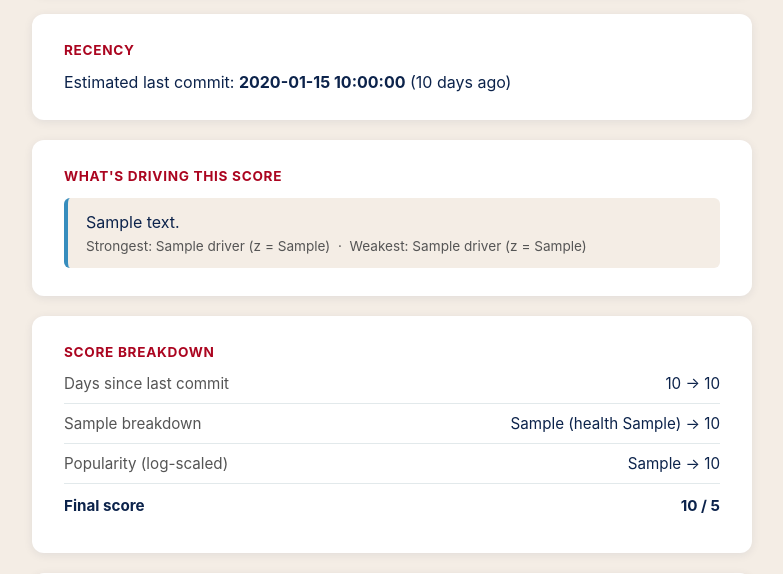
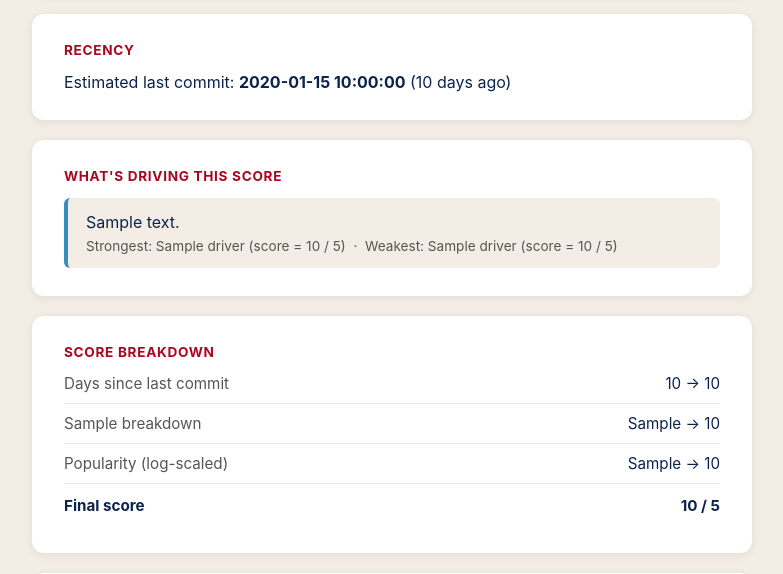
Before and after one commit to jakobilab/gitRater, a Flask app: template templates/result.html in a window 1280 px wide. Shown: the part 221-795 px from the top of the page, without its empty margins (248-1031 px from the left). Run offline with Flask 3, Linux system fonts and the light colour scheme; the template is opened without the code that fills it: most values are stand-ins (such as "Sample title", 1, 10 or a date in 2020); parts of the project's set-up code (start-up, migrations or seed data) failed here and were passed over.

Commit message:
anchor point approach

```diff
--- a/app.py
+++ b/app.py
@@ -1,71 +1,70 @@
 #!/usr/bin/env python3
+
 import os
 import io
 import base64
 import logging
 import traceback
 from datetime import date, timedelta
-from flask import Flask, render_template, request
+from flask import Flask, render_template, request, jsonify
 import matplotlib
 matplotlib.use("Agg")
 
 import matplotlib.pyplot as plt
 import numpy as np
-import pandas as pd
-from math import log1p
-from flask import jsonify
 
 from check_bioinfo_testing import scan_repo
 
 
-
 GITHUB_TOKEN = os.getenv("GITHUB_TOKEN")   # SAFER — set externally
-BENCHMARK_FILE = "all_repos_with_scores.csv"
 
 app = Flask(__name__)
 
 logging.basicConfig(level=logging.DEBUG)
 
 
+# =====================================================
+# ABSOLUTE SCORING ANCHORS (tune these — no corpus needed)
+# =====================================================
 
-if not os.path.exists(BENCHMARK_FILE):
-    raise FileNotFoundError("Missing all_repos_with_scores.csv")
 
-bench = pd.read_csv(BENCHMARK_FILE)
+RECENCY_DAYS_ANCHORS  = [0,   14,  30,  60,  90,  180, 365, 730]
+RECENCY_SCORE_ANCHORS = [5.0, 4.5, 4.0, 3.5, 3.0, 2.0, 1.3, 0.0]
 
-# Use R-computed winsorized Z values directly
-winsor_min = bench["z_winsor"].min()
-winsor_max = bench["z_winsor"].max()
+# Median (or avg) days an issue stays open -> score.
+ISSUE_DAYS_ANCHORS  = [0,   7,   14,  30,  60,  120, 365]
+ISSUE_SCORE_ANCHORS = [5.0, 4.5, 4.0, 3.5, 3.0, 2.0, 1.0]
 
-mean_days = bench["days_since_last_commit"].mean()
-sd_days   = bench["days_since_last_commit"].std()
+# log10(stars + forks + watchers + 1) -> score. a point per order of magnitude
+POPULARITY_LOG10_ANCHORS = [0.0, 1.0, 2.0, 3.0, 4.0]
+POPULARITY_SCORE_ANCHORS = [1.0, 2.0, 3.0, 4.0, 5.0]
 
-# R computes the issue component from median_issue_days_open, run through a
+# What to assume when GitHub gives us no data for a metric at all
 
-if "median_issue_days_open" in bench.columns:
-    ISSUE_FIELD = "median_issue_days_open"
-    ISSUE_FIELD_LABEL = "Median issue days open"
-elif "avg_issue_days_open" in bench.columns:
-    ISSUE_FIELD = "avg_issue_days_open"
-    ISSUE_FIELD_LABEL = "Avg issue days open"
-else:
-    raise KeyError(
-        "all_repos_with_scores.csv has neither 'median_issue_days_open' nor "
-        "'avg_issue_days_open' — can't compute the issue-backlog component."
-    )
+DAYS_IF_MISSING = RECENCY_DAYS_ANCHORS[-1]
+ISSUE_DAYS_IF_MISSING = ISSUE_DAYS_ANCHORS[-1]
 
-# backlog_health = 1 / (1 + issue_days_open)  --  matches the R pipeline exactly
-bench["backlog_health"] = 1.0 / (1.0 + bench[ISSUE_FIELD].astype(float))
-mean_backlog = bench["backlog_health"].mean()
-sd_backlog   = bench["backlog_health"].std()
 
-mean_pop = bench["popularity"].mean()
-sd_pop   = bench["popularity"].std()
+def _to_float_or_none(v):
+    if v is None or v == "":
+        return None
+    try:
+        return float(v)
+    except (TypeError, ValueError):
+        return None
 
-# For radar chart scaling
-global_max = bench[["days_since_last_commit", ISSUE_FIELD, "popularity"]].max()
-global_min = bench[["days_since_last_commit", ISSUE_FIELD, "popularity"]].min()
 
+def score_recency(days_since_last_commit):
+    return float(np.interp(days_since_last_commit, RECENCY_DAYS_ANCHORS, RECENCY_SCORE_ANCHORS))
+
+
+def score_issue_backlog(issue_days_open):
+    return float(np.interp(issue_days_open, ISSUE_DAYS_ANCHORS, ISSUE_SCORE_ANCHORS))
+
+
+def score_popularity(total_reach):
+    log_val = np.log10(1.0 + max(total_reach, 0.0))
+    return float(np.interp(log_val, POPULARITY_LOG10_ANCHORS, POPULARITY_SCORE_ANCHORS))
 
 
 def get_last_commit_date(days_since_last_commit):
@@ -86,7 +85,6 @@ def get_last_commit_date(days_since_last_commit):
     return approx_date, tag
 
 
-
 ISSUE_HEALTH_TIERS = [(4.0, "Responsive"), (2.0, "Steady"), (0.0, "Backlogged")]
 POPULARITY_TIERS   = [(4.0, "Popular"), (2.0, "Established"), (0.0, "Niche")]
 
@@ -99,23 +97,14 @@ def get_score_tag(score_1to5, tiers):
     return tiers[-1][1]
 
 
-def _to_float_or_none(v):
-    if v is None or v == "":
-        return None
-    try:
-        return float(v)
-    except (TypeError, ValueError):
-        return None
-
-
 def get_driver_summary(result):
     """Identify which component is pulling the final score up or down the
-    most. All three z-scores share the same units, so comparing them
-    directly is meaningful."""
+    most. All three sub-scores already live on the same 1-5 scale, so
+    comparing them directly is meaningful — no z-scores needed."""
     components = [
-        ("Recency (commit activity)", result["recency_z"]),
-        ("Issue backlog health", result["issue_z"]),
-        ("Popularity", result["pop_z"]),
+        ("Recency (commit activity)", result["recency_score_1to5"]),
+        ("Issue backlog health", result["issue_score_1to5"]),
+        ("Popularity", result["pop_score_1to5"]),
     ]
     strongest = max(components, key=lambda c: c[1])
     weakest = min(components, key=lambda c: c[1])
@@ -130,9 +119,9 @@ def get_driver_summary(result):
 
     return {
         "strongest_label": strongest[0],
-        "strongest_z": round(strongest[1], 3),
+        "strongest_score": round(strongest[1], 2),
         "weakest_label": weakest[0],
-        "weakest_z": round(weakest[1], 3),
+        "weakest_score": round(weakest[1], 2),
         "summary": summary,
     }
 
@@ -143,51 +132,35 @@ def get_repo_quality(repo_url, token):
     if not result:
         raise RuntimeError("Scan failed")
 
-    # Popularity metric identical to R
     stars = _to_float_or_none(result.get("stars")) or 0.0
     forks = _to_float_or_none(result.get("forks")) or 0.0
     watchers = _to_float_or_none(result.get("watchers")) or 0.0
-    popularity = np.log1p(stars + forks + watchers)
+    total_reach = stars + forks + watchers
+    popularity_log = np.log10(1.0 + total_reach)
 
     days = _to_float_or_none(result.get("days_since_last_commit"))
     if days is None:
-        days = float(bench["days_since_last_commit"].max())
+        days = float(DAYS_IF_MISSING)
 
-    issue_raw = _to_float_or_none(result.get(ISSUE_FIELD))
-    if issue_raw is None:
+
+    if _to_float_or_none(result.get("median_issue_days_open")) is not None:
         issue_raw = _to_float_or_none(result.get("median_issue_days_open"))
-    if issue_raw is None:
+        issue_metric_label = "Median issue days open"
+    elif _to_float_or_none(result.get("avg_issue_days_open")) is not None:
         issue_raw = _to_float_or_none(result.get("avg_issue_days_open"))
-    if issue_raw is None:
-        issue_raw = float(bench[ISSUE_FIELD].max())
+        issue_metric_label = "Avg issue days open"
+    else:
+        issue_raw = float(ISSUE_DAYS_IF_MISSING)
+        issue_metric_label = "Issue days open (no data — treated as worst-case)"
 
-    # R's saturating transform: fast-closing issue trackers cluster near 1,
-    # slow ones decay toward 0 without a hard linear penalty.
+    # Kept only as a friendly display stat, not used in scoring.
     backlog_health = 1.0 / (1.0 + issue_raw)
 
-    # --- Z-scores (matches R exactly: recency_z = scale(-days),issue_z = scale(backlog_health), pop_z = scale(popularity)) ---
-    recency_z = -(days - mean_days) / sd_days
-    issue_z   = (backlog_health - mean_backlog) / sd_backlog
-    pop_z     = (popularity - mean_pop) / sd_pop
+    recency_score_1to5 = score_recency(days)
+    issue_score_1to5   = score_issue_backlog(issue_raw)
+    pop_score_1to5      = score_popularity(total_reach)
 
-    # Mean Z
-    z_mean = np.mean([recency_z, issue_z, pop_z])
-
-    # Winsorize using R's real winsor bounds
-    z_w = np.clip(z_mean, winsor_min, winsor_max)
-
-    # Final 1–5 R scaling
-    final_score = 1 + (z_w - winsor_min) * (4 / (winsor_max - winsor_min))
-
-    # 1. Winsorize individual Z-values to R bounds
-    recency_w = np.clip(recency_z, winsor_min, winsor_max)
-    issue_w   = np.clip(issue_z,   winsor_min, winsor_max)
-    pop_w     = np.clip(pop_z,     winsor_min, winsor_max)
-
-    # 2. Rescale to 1–5
-    recency_score_1to5 = 1 + (recency_w - winsor_min) * (4 / (winsor_max - winsor_min))
-    issue_score_1to5   = 1 + (issue_w   - winsor_min) * (4 / (winsor_max - winsor_min))
-    pop_score_1to5     = 1 + (pop_w     - winsor_min) * (4 / (winsor_max - winsor_min))
+    final_score = (recency_score_1to5 + issue_score_1to5 + pop_score_1to5) / 3.0
 
     last_commit_date, activity_tag = get_last_commit_date(days)
     issue_tag = get_score_tag(issue_score_1to5, ISSUE_HEALTH_TIERS)
@@ -198,26 +171,19 @@ def get_repo_quality(repo_url, token):
         "days_since_last_commit": days,
         "last_commit_date": last_commit_date.isoformat(),
         "activity_tag": activity_tag,
-        "issue_metric_field": ISSUE_FIELD,
-        "issue_metric_label": ISSUE_FIELD_LABEL,
+        "issue_metric_label": issue_metric_label,
         "issue_metric_raw": issue_raw,
         "issue_tag": issue_tag,
         "backlog_health": backlog_health,
-        "popularity": popularity,
+        "popularity": popularity_log,
         "popularity_tag": popularity_tag,
         "final_score_1to5": final_score,
-        "recency_z": recency_z,
-        "issue_z": issue_z,
-        "pop_z": pop_z,
-        "z_mean": z_mean,
-        "z_winsor": z_w,
         "recency_score_1to5": recency_score_1to5,
         "issue_score_1to5": issue_score_1to5,
-        "pop_score_1to5": pop_score_1to5
+        "pop_score_1to5": pop_score_1to5,
     }
     result_out["driver"] = get_driver_summary(result_out)
     return result_out
-
 
 
 # =====================================================
@@ -229,21 +195,17 @@ def make_radar_chart(result):
     raw_vals = np.array([
         result["days_since_last_commit"],
         result["issue_metric_raw"],
-        result["popularity"]
+        result["popularity"],
     ])
 
-    min_vals = np.array([
-        global_min["days_since_last_commit"],
-        global_min[ISSUE_FIELD],
-        global_min["popularity"]
-    ])
+    min_vals = np.array([0.0, 0.0, 0.0])
     max_vals = np.array([
-        global_max["days_since_last_commit"],
-        global_max[ISSUE_FIELD],
-        global_max["popularity"]
+        float(RECENCY_DAYS_ANCHORS[-1]),
+        float(ISSUE_DAYS_ANCHORS[-1]),
+        float(POPULARITY_LOG10_ANCHORS[-1]),
     ])
 
-    norm_vals = (raw_vals - min_vals) / (max_vals - min_vals + 1e-9)
+    norm_vals = np.clip((raw_vals - min_vals) / (max_vals - min_vals + 1e-9), 0, 1)
 
     inner_offset = 0.15
     shifted_vals = inner_offset + norm_vals * (1 - inner_offset)
@@ -304,6 +266,25 @@ def make_radar_chart(result):
     return encoded
 
 
+def build_badge(score):
+    score_str = f"{score:.2f}"
+    if score >= 4.0:
+        color = "brightgreen"
+    elif score >= 3.0:
+        color = "green"
+    elif score >= 2.0:
+        color = "yellow"
+    else:
+        color = "red"
+
+    badge_url = (
+        f"https://img.shields.io/badge/"
+        f"Repo%20Quality%20Score-{score_str}-{color}"
+        f"?style=plastic"
+    )
+    markdown = f"![Repo Quality]({badge_url})"
+    return badge_url, markdown
+
 
 # =====================================================
 # ROUTES
@@ -314,30 +295,9 @@ def index():
         repo_url = request.form.get("repo_url")
 
         try:
-            # Compute score
             result = get_repo_quality(repo_url, GITHUB_TOKEN)
             chart = make_radar_chart(result)
-
-            # --- NEW: Build badge URL using same logic as /api/badge ---
-            score = result["final_score_1to5"]
-            score_str = f"{score:.2f}"
-
-            if score >= 4.0:
-                color = "brightgreen"
-            elif score >= 3.0:
-                color = "green"
-            elif score >= 2.0:
-                color = "yellow"
-            else:
-                color = "red"
-
-            badge_url = (
-                f"https://img.shields.io/badge/"
-                f"Repo%20Quality%20Score-{score_str}-{color}"
-                f"?style=plastic"
-            )
-
-            markdown = f"![Repo Quality]({badge_url})"
+            badge_url, markdown = build_badge(result["final_score_1to5"])
 
             return render_template(
                 "result.html",
@@ -357,21 +317,14 @@ def index():
                     "popularity_tag": result["popularity_tag"],
 
                     "final_score": round(result["final_score_1to5"], 2),
-                    "recency_z": round(result["recency_z"], 3),
-                    "issue_z": round(result["issue_z"], 3),
-                    "pop_z": round(result["pop_z"], 3),
-                    "z_mean": round(result["z_mean"], 3),
-                    "z_winsor": round(result["z_winsor"], 3),
 
                     "recency_score": round(result["recency_score_1to5"], 2),
                     "issue_score": round(result["issue_score_1to5"], 2),
                     "pop_score": round(result["pop_score_1to5"], 2),
                 },
                 driver=result["driver"],
-
-                # --- NEW VALUES SENT TO TEMPLATE ---
                 badge_url=badge_url,
-                markdown=markdown
+                markdown=markdown,
             )
 
         except Exception as e:
@@ -379,8 +332,6 @@ def index():
             return render_template("index.html", error=str(e))
 
     return render_template("index.html")
-
-
 
 
 @app.route("/api/badge", methods=["GET"])
@@ -391,41 +342,21 @@ def api_badge():
 
     try:
         result = get_repo_quality(repo_url, GITHUB_TOKEN)
-
-        score = result["final_score_1to5"]
-        score_str = f"{score:.2f}"
-
-        if score >= 4.0:
-            color = "brightgreen"
-        elif score >= 3.0:
-            color = "green"
-        elif score >= 2.0:
-            color = "yellow"
-        else:
-            color = "red"
-
-        badge_url = (
-            f"https://img.shields.io/badge/"
-            f"Repo Quality Score-{score_str}-{color}"
-            f"?style=plastic"
-        )
-
-        markdown = f"![Repo Quality]({badge_url})"
+        badge_url, markdown = build_badge(result["final_score_1to5"])
 
         return jsonify({
             "repo": result["repo"],
-            "score": score,
+            "score": result["final_score_1to5"],
             "badge_url": badge_url,
             "markdown": markdown,
             "last_commit_date": result["last_commit_date"],
             "activity_tag": result["activity_tag"],
-            "driver": result["driver"]
+            "driver": result["driver"],
         })
 
     except Exception as e:
         app.logger.error("Error in /api/badge route:\n%s", traceback.format_exc())
         return jsonify({"error": str(e)}), 500
-
 
 
 # =====================================================
@@ -434,6 +365,6 @@ def api_badge():
 if __name__ == "__main__":
     app.run(
         host="0.0.0.0",
-        port= 8030,
+        port=8030,
         debug=True
     )
--- a/templates/index.html
+++ b/templates/index.html
@@ -151,7 +151,7 @@
     <h2>Check a repository's quality score</h2>
     <p class="lede">
         Pulls GitHub activity, issue-response health, and popularity for a repo,
-        benchmarks them against roughly 40,000 maintained repositories, and
+        benchmarks them against roughly 13,000 maintained repositories, and
         returns a single 1&ndash;5 quality score with a full breakdown.
     </p>
 
--- a/templates/result.html
+++ b/templates/result.html
@@ -177,9 +177,9 @@
     <div class="driver-box">
         <p>{{ driver.summary }}</p>
         <p class="meta">
-            Strongest: {{ driver.strongest_label }} (z = {{ driver.strongest_z }})
+            Strongest: {{ driver.strongest_label }} (score = {{ driver.strongest_score }} / 5)
             &nbsp;&middot;&nbsp;
-            Weakest: {{ driver.weakest_label }} (z = {{ driver.weakest_z }})
+            Weakest: {{ driver.weakest_label }} (score = {{ driver.weakest_score }} / 5)
         </p>
     </div>
   </div>
@@ -193,7 +193,7 @@
         </li>
         <li>
             <span class="metric-name">{{ breakdown.issue_label }}</span>
-            <span>{{ breakdown.issues_raw }} (health {{ breakdown.backlog_health }}) &rarr; {{ breakdown.issue_score }}</span>
+            <span>{{ breakdown.issues_raw }} &rarr; {{ breakdown.issue_score }}</span>
         </li>
         <li>
             <span class="metric-name">Popularity (log-scaled)</span>
```
Also changed, not shown: 2 other files.
